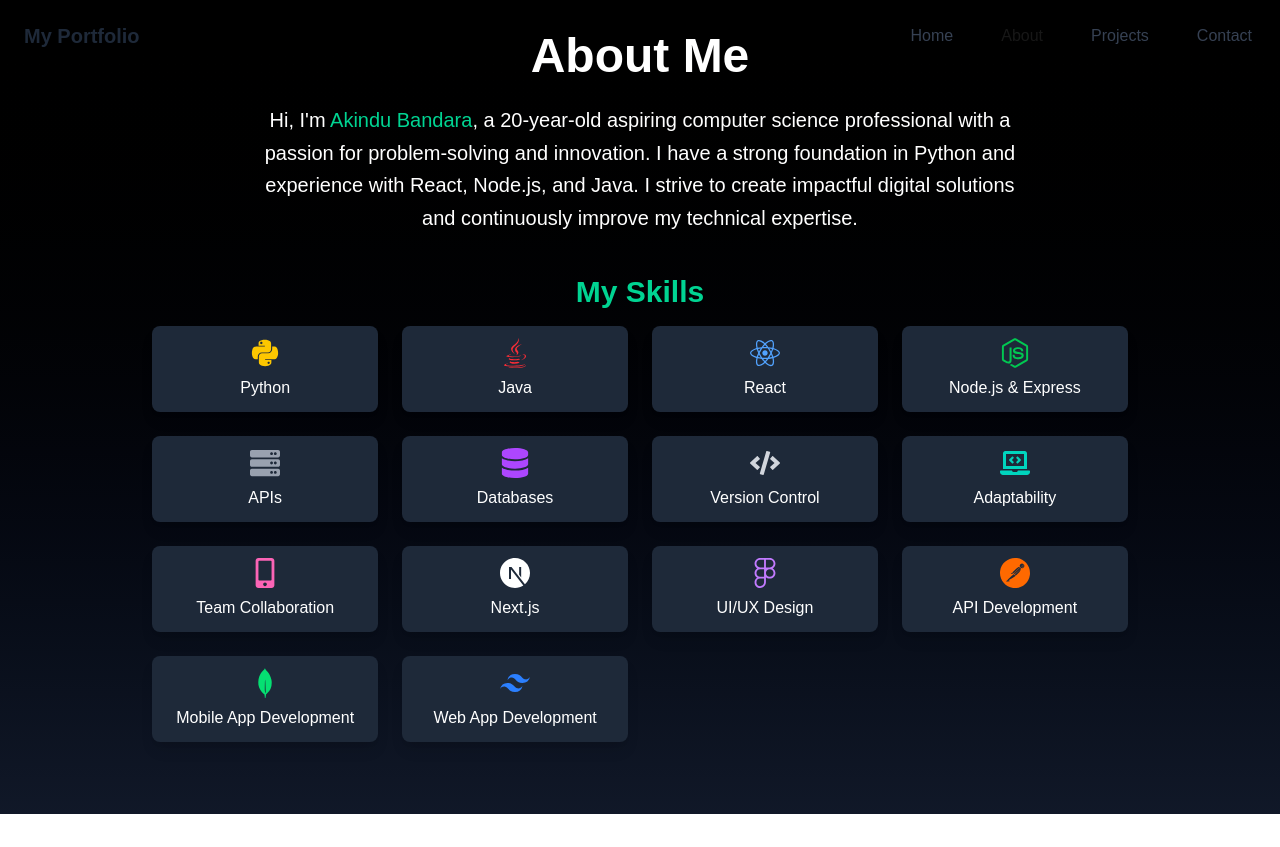
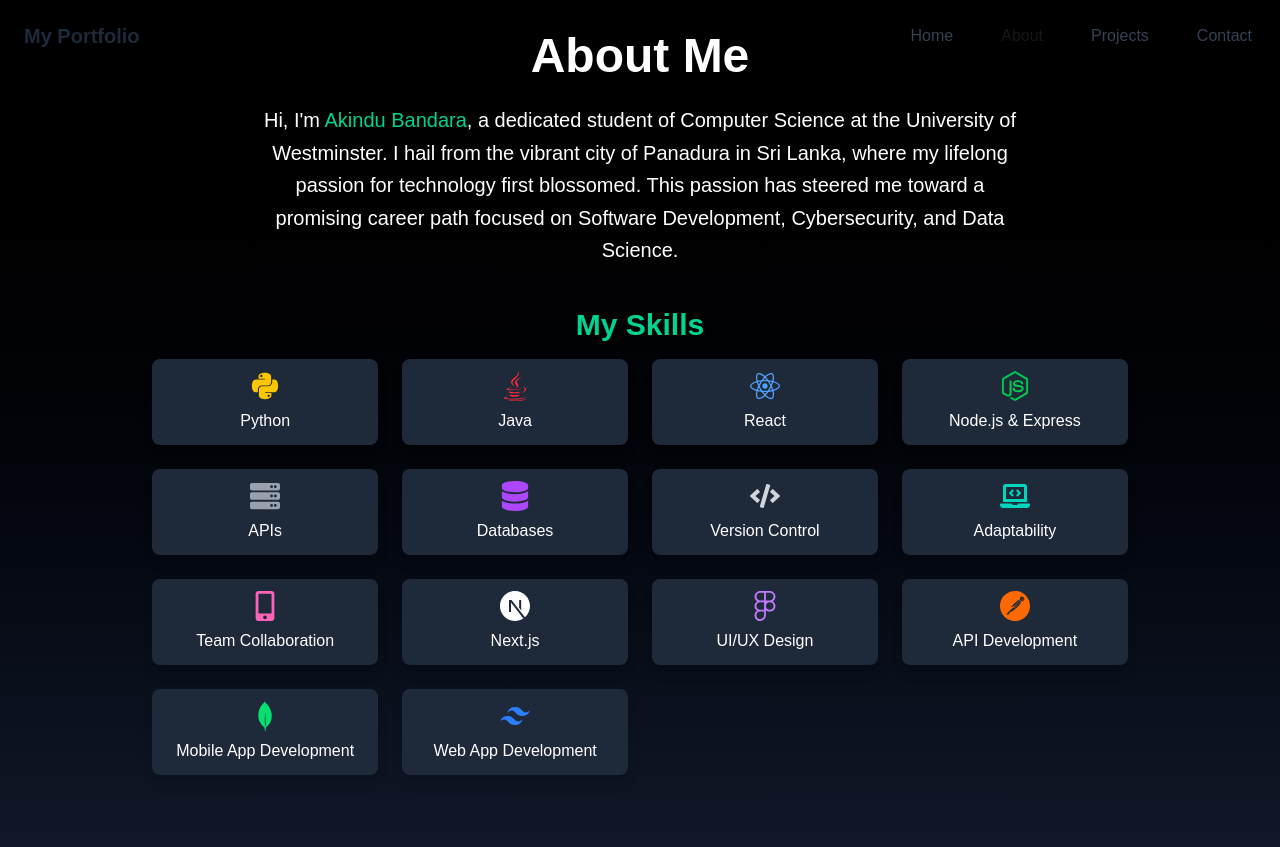
Before and after one commit to akindu415/my-portfolio, a Next.js app: page /about in a window 1280 px wide. Before the commit the page ends 814 px from the top, so only its background shows below. Built offline with nearby package versions, Linux system fonts and the light colour scheme.

Commit message:
fix: correct apostrophe in about me section

```diff
--- a/app/about/page.tsx
+++ b/app/about/page.tsx
@@ -28,9 +28,9 @@ export default function About() {
       <div className="min-h-screen bg-gradient-to-b from-black to-gray-900 text-white flex flex-col items-center justify-center p-8">
         <h1 className="text-5xl font-bold mb-6">About Me</h1>
         <p className="text-xl max-w-3xl text-center leading-relaxed mb-10">
-          Hi, I'm <span className="text-emerald-400">Akindu Bandara</span>, a 20-year-old aspiring computer science professional with a passion for
-          problem-solving and innovation. I have a strong foundation in Python and experience with React, Node.js, and Java.
-          I strive to create impactful digital solutions and continuously improve my technical expertise.
+        Hi, I&apos;m <span className="text-emerald-400">Akindu Bandara</span>, a dedicated student of Computer Science at the University of Westminster. I hail from the vibrant city of
+            Panadura in Sri Lanka, where my lifelong passion for technology first blossomed. This passion has steered me toward a promising career
+             path focused on Software Development, Cybersecurity, and Data Science.
         </p>
 
         <h2 className="text-3xl font-semibold mb-4 text-emerald-400">My Skills</h2>
```
